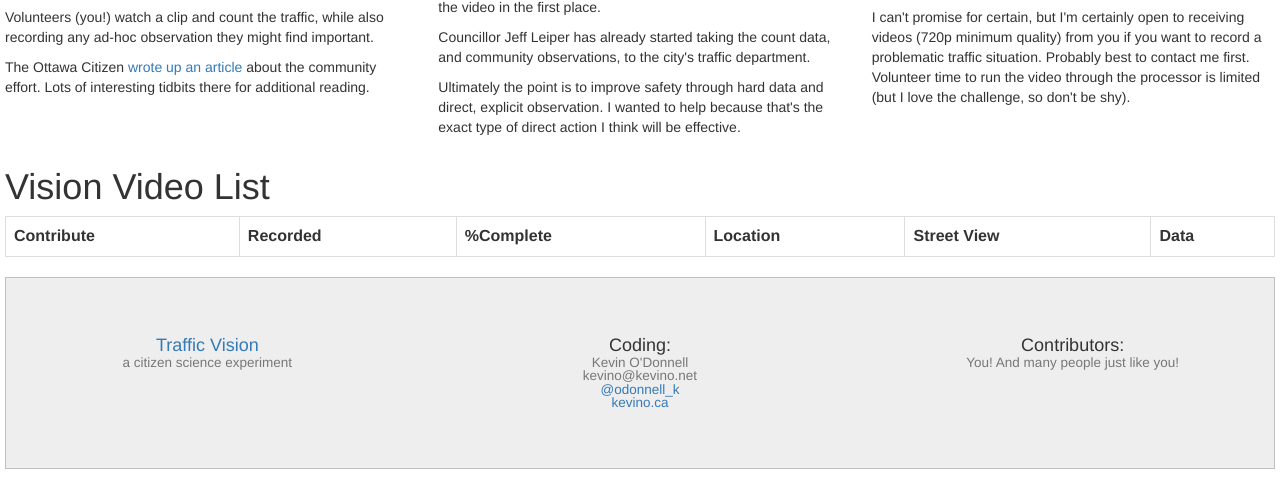
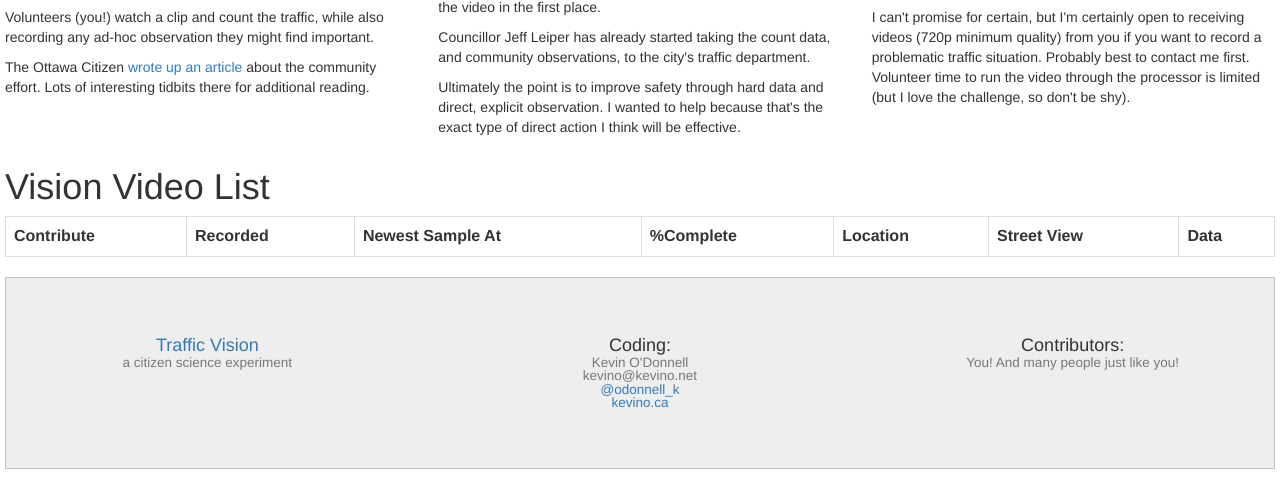
Before and after one commit to kevinodotnet/traffic-vision, a PHP site: page / in a window 1280 px wide. Shown: the part 138-635 px from the top of the page. Run offline with PHP 8.4, Linux system fonts and the light colour scheme; tables that the repository leaves empty or names only in its code hold one stand-in row (values such as "Sample post"); a stand-in replaces the project's code that opens the database connection; lists and menus that the app fills with data are empty; some libraries are stand-ins or nearby versions.

Commit message:
time of last analysis

```diff
--- a/www/index.php
+++ b/www/index.php
@@ -66,6 +66,7 @@
 <tr>
 	<th>Contribute</th>
 	<th>Recorded</th>
+	<th>Newest Sample At</th>
 	<th>%Complete</th>
 	<th>Location</th>
 	<th>Street View</th>
@@ -91,6 +92,7 @@
 	print "<tr>";
 	print "<td><a class=\"btn $clazz btn-xs\" href=\"clip-make-observation.php?videoid={$v['id']}\">$doText</a></td>";
 	print "<td>".$v['recorded']."</td>";
+	print "<td>".$v['max_count_date']."</td>";
 	print "<td>".$perc."</td>";
 	print "<td>".$v['title']."</td>";
 	print "<td><a target=\"blank\" href=\"{$v['streetview']}\"><i class=\"fa fa-external-link\"></i></a></td>";
```
